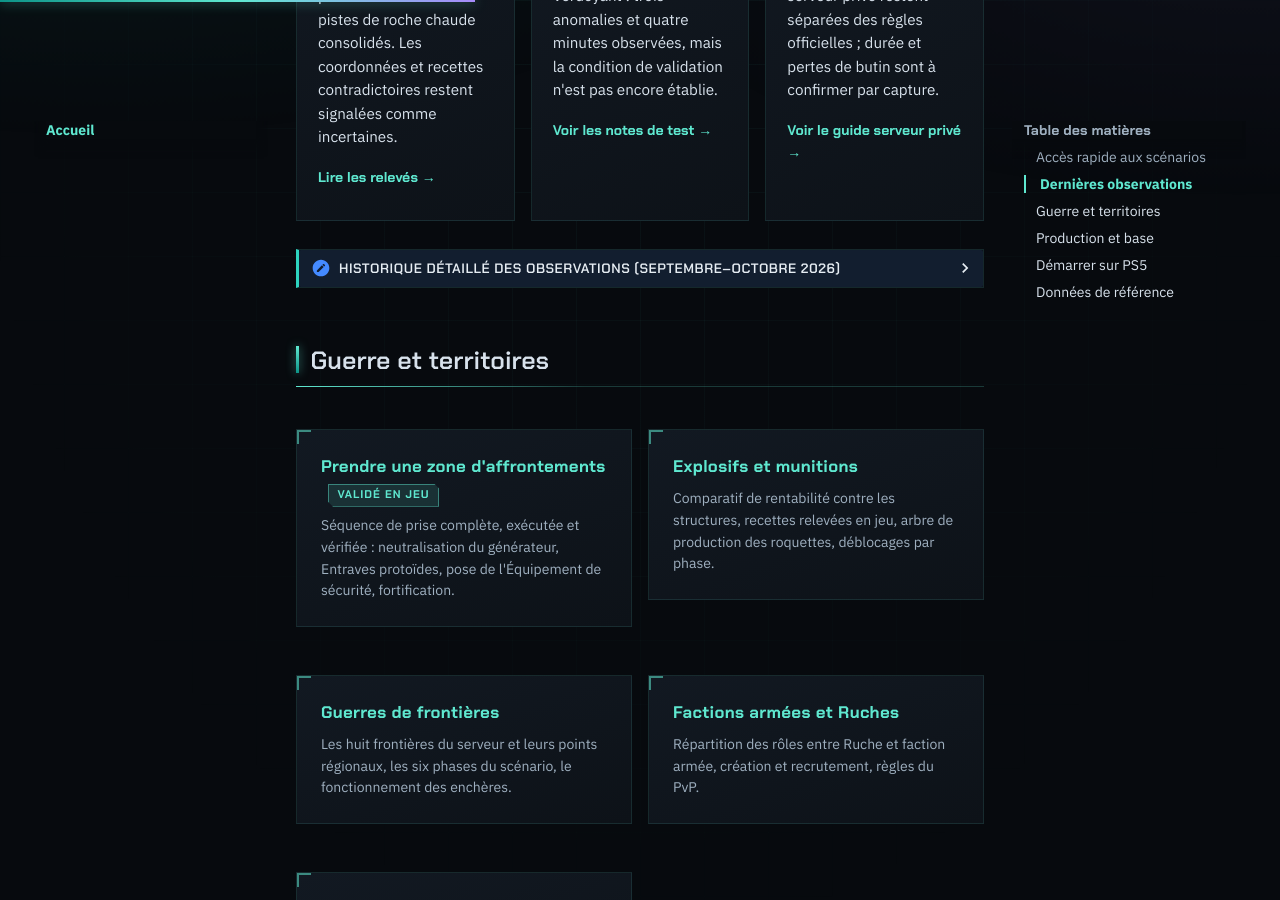
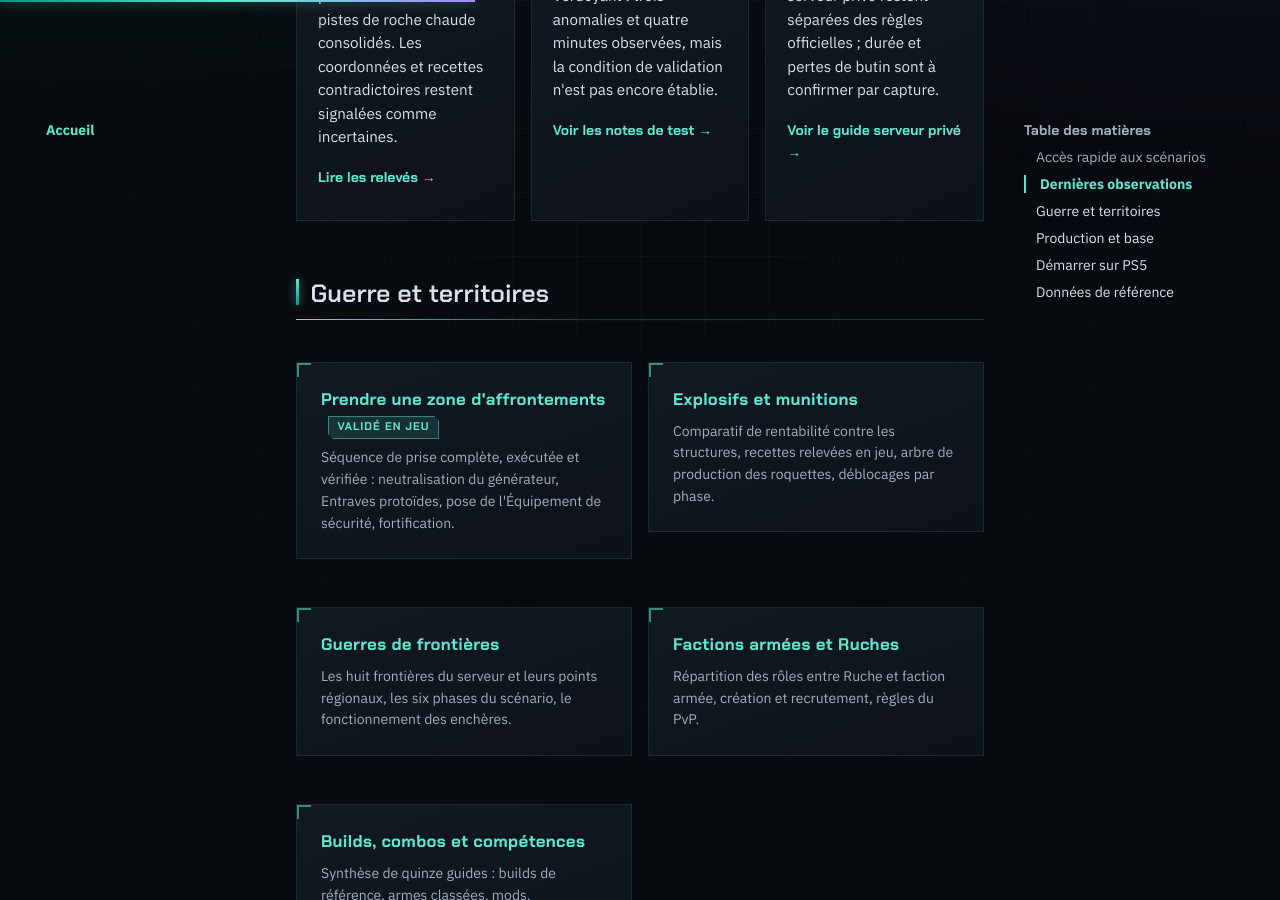
Before and after one commit to flav92/once-human-ps5-wiki, an MkDocs documentation site: the page built from docs/index.md, in a window 1280 px wide and 900 px high, scrolled down 1594 px. Built offline with MkDocs 1.6.1 and Material for MkDocs 9.7.7, drawn with Linux system fonts in a browser that asks for light colours; comment, search, counter and statistics services are not loaded; some of the changed lines change nothing that is shown.

Commit message:
Supprime l'historique daté de l'accueil pour privilégier le parcours utilisateur

```diff
--- a/docs/index.md
+++ b/docs/index.md
@@ -89,38 +89,6 @@ Les observations du serveur privé restent séparées des règles officielles ;
 </div>
 
 </div>
-
-<details markdown="1">
-<summary>Historique détaillé des observations (septembre–octobre 2026)</summary>
-
-| Date | Observation |
-|---|---|
-| 11/09 | **Les Munitions de démolition coûtent exactement le même prix que les perforantes** — 7 tungstène, 2 poudre à canon, 20 sources protoplasmiques pour 240 balles — avec les mêmes +15 % de dégâts et d'Intensité Psi. Seule la spécialisation change : dégâts supplémentaires aux structures au lieu du bonus anti-blindage. Passer à l'anti-structure ne coûte donc rien. |
-| 10/09 | **Les chaussures sont le deuxième emplacement le plus important**, contre l'intuition : 1 480 PV en Rang V, soit le double d'un casque (740) et 77 % d'un haut. Ordre de montée recommandé : haut → chaussures → gants → casque. |
-| 10/09 | **Le rang d'une pièce pèse plus lourd que son ensemble** : des chaussures Rang IV valent 640 PV contre 1 480 en Rang V, soit **+131 % pour un seul rang**. Aucun palier d'ensemble n'approche ce gain — il faut donc tout monter en Rang V avant d'optimiser la cohérence d'ensemble. |
-| 10/09 | **Une pièce de butin peut dépasser un schéma** en statistiques brutes — une *Veste tactique de givre* affiche **2 026 PV** contre 1 924 pour un haut Rang V fabriqué — **mais elle ne vaut que si elle est réparable et refabricable**, ce qui reste à vérifier. Une pièce qu'on ne peut pas refaire est un consommable, pas un équipement. |
-| 10/09 | **Correction — la Tenue de faucon existe sur console**, contrairement à ce que cette page indiquait : elle n'apparaît pas dans les schémas au Protochrome parce qu'elle s'obtient **en butin**. Des *Gants de faucon* Rang V ont été relevés en jeu. |
-| 10/09 | L'équipement possède une **durabilité** qui décroît à l'usage et se restaure à l'Établi d'équipement : **400 points en Rang V, 240 en Rang IV** — un avantage du rang que ne mentionne aucun guide. |
-| 10/09 | **La Ruche est plafonnée à 8 membres** sur console (les guides PC annoncent 12), la faction armée à 30. Comme seule la Ruche contrôle les zones d'affrontements, ces 8 places sont la vraie ressource rare d'une faction. |
-| 10/09 | Les **effets d'ensemble sont identiques quel que soit l'emplacement** (vérifié sur 11 capuches, 11 vestes et 11 paires de chaussures) ; seules les statistiques de base changent : haut 1 924 PV / 16 pollution, chaussures 1 480 / 12, casque 740 / 12. |
-| 10/09 | Découverte d'une seconde famille d'équipement, les **« Protections clés »** : pas d'effet d'ensemble mais un **effet clé unique** (un seul actif à la fois), ignorée par tous les guides. |
-| 10/09 | **Onze ensembles d'armure relevés palier par palier.** Le meilleur ensemble défensif du jeu est la **Tenue des marées traîtresses** — −10 % de dégâts d'arme subis en permanence, bouclier automatique de 20 % des PV max sous 40 % de PV — un ensemble qu'aucun guide anglophone ne mentionne. |
-| 10/09 | **Tenue Bastille** : son 4ᵉ palier, absent de tous les guides consultés, accorde jusqu'à **60 charges de Protection** valant chacune 1 % des PV max en bouclier — soit +60 % de PV effectifs en position de tir. |
-| 10/09 | Les schémas d'armure se déverrouillent avec du **Protochrome** (2 000 l'unité, limite hebdomadaire 30 000) et non via une « Machine à vœux » comme l'écrivent les guides PC. Les plans sont partagés entre tous les personnages du compte. |
-| 10/09 | Onze ensembles d'armure relevés dans l'écran des schémas console. **Sept d'entre eux ne sont commentés par aucun guide anglophone** — les classements « top 10 » des sites de guides ignorent une partie du contenu réellement accessible sur console. |
-| 09/09 | L'arbre Tech Combat contient des **Munitions de démolition** (quatre variantes anti-structure) et le nœud **Voile de la tranquillité** (4 000 points), qui crée des zones sûres dans les Zones de Pollution. |
-| 09/09 | Le béton n'est pas le palier maximal : l'onglet **Amélioration de structure** du Terminal ouvre des filières supérieures (Pierre, Métallique, Alliage — dont des fondations en marbre), verrouillées par technologies. |
-| 09/09 | La sortie d'une pompe à eau dépend de sa zone : eau contaminée en zone de pollution, pétrole brut en champ pétrolifère, eau de mer en zone océanique. Cadence relevée : une unité toutes les 98 s par pompe. |
-| 09/09 | Rythme de Corrosion mesuré : environ **10 % des PV max par jour** (base à Note de construction 129), perte proportionnelle aux PV max de chaque élément — identique pour un mur et une caisse. |
-| 09/09 | Coûts de réparation unitaires relevés : mur en béton (brique + bois + lingot d'acier), mur en pierre (brique + bois), caisses de rangement (fer + caoutchouc + pièce, ou bois + ferraille). |
-| 08/09 | La dégradation des structures est nommée **Corrosion** dans le jeu. Elle progresse jusqu'à destruction complète, s'accélère avec le nombre de bâtiments et la valeur de pollution, et peut être suspendue temporairement par le **Renforcement de territoire**. |
-| 08/09 | Le palier de construction « pierre » correspond à la brique : la fiche du « Mur en pierre 01 » le décrit comme « Mur de briques ». Il n'existe pas deux paliers distincts. |
-| 08/09 | Chaîne de production de l'acide établie : Filtre à eau compact (2:1) puis Cuve de brassage (10:1), soit 20 eaux contaminées par unité d'acide. |
-| 08/09 | Recettes de munitions relevées à l'Établi de fournitures avancé, dont les munitions perforantes au tungstène (+20 % contre les unités blindées). |
-| 06/09 | Les enchères de guerres de frontières sont fermées durant la phase 1 du scénario. Seule la couche « zone d'affrontements », contrôlée par la Ruche, est active. |
-| 06/09 | Destruction d'un quart de plafond en bois en zone d'affrontements : 3 Explosifs surpuissants. La réparation côté défenseur coûte une fraction de ce montant. |
-
-</details>
 
 ## Guerre et territoires
 
```
